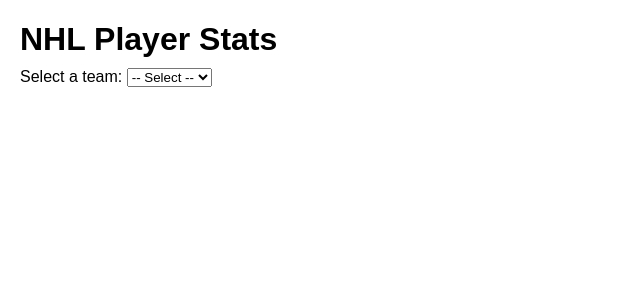
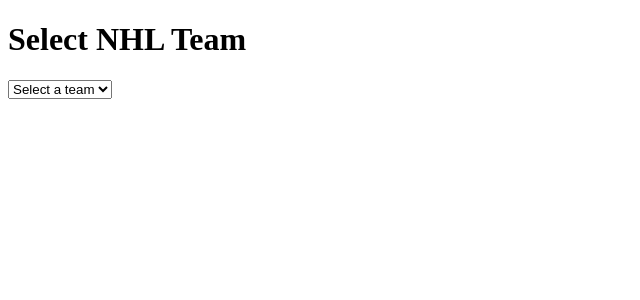
Before and after one commit to CalvinAtApex/Hockey-Stats, a Flask app: page / in a window 1280 px wide. Shown: the top 300 px of the page, without its empty margins (0-640 px from the left). Run offline with Flask 3, Linux system fonts and the light colour scheme; data that the repository does not hold is empty.

Commit message:
Update index.html

```diff
--- a/templates/index.html
+++ b/templates/index.html
@@ -2,27 +2,16 @@
 <html lang="en">
 <head>
     <meta charset="UTF-8">
-    <title>NHL Player Stats</title>
-    <style>
-        body { font-family: Arial, sans-serif; margin: 20px; }
-        h1 { margin-bottom: 10px; }
-        #roster-table th, #roster-table td { padding: 8px; border: 1px solid #ccc; text-align: left; }
-        #roster-table { border-collapse: collapse; width: 100%; margin-top: 20px; }
-    </style>
+    <title>NHL Team Stats</title>
 </head>
 <body>
-    <h1>NHL Player Stats</h1>
-
-    <label for="team-select">Select a team:</label>
-    <select id="team-select">
-        <option value="">-- Select --</option>
-        {% for team in teams %}
-            <option value="{{ team.abbrev }}">{{ team.name }}</option>
-        {% endfor %}
+    <h1>Select NHL Team</h1>
+    <select id="teamSelect">
+        <option value="">Select a team</option>
     </select>
 
-    <div id="loading" style="display:none; margin-top: 10px;">Loading roster...</div>
-    <table id="roster-table" style="display:none;">
+    <h2 id="teamName"></h2>
+    <table id="rosterTable" border="1" style="display:none;">
         <thead>
             <tr>
                 <th>Number</th>
@@ -36,33 +25,39 @@
     </table>
 
     <script>
-        document.getElementById('team-select').addEventListener('change', async function() {
-            const team = this.value;
-            const loading = document.getElementById('loading');
-            const table = document.getElementById('roster-table');
-            const tbody = table.querySelector('tbody');
+        document.addEventListener("DOMContentLoaded", () => {
+            fetch("/teams")
+                .then(response => response.json())
+                .then(data => {
+                    const select = document.getElementById("teamSelect");
+                    data.forEach(team => {
+                        const option = document.createElement("option");
+                        option.value = team.abbrev;
+                        option.textContent = team.name;
+                        select.appendChild(option);
+                    });
+                });
 
-            if (!team) {
-                table.style.display = 'none';
+            document.getElementById("teamSelect").addEventListener("change", function() {
+                const abbrev = this.value;
+                if (!abbrev) return;
+
+                fetch(`/roster/${abbrev}`)
+                    .then(response => response.json())
+                    .then(data => {
+                        if (data.error) {
+                            alert(data.error);
                             return;
                         }
 
-            loading.style.display = 'block';
-            table.style.display = 'none';
-            tbody.innerHTML = '';
+                        const table = document.getElementById("rosterTable");
+                        const tbody = table.querySelector("tbody");
+                        tbody.innerHTML = "";
 
-            try {
-                const response = await fetch(`/roster/${team}`);
-                if (!response.ok) throw new Error(`Failed to fetch roster: ${response.statusText}`);
-                const roster = await response.json();
-
-                if (roster.length === 0) {
-                    tbody.innerHTML = '<tr><td colspan="5">No roster data found.</td></tr>';
-                } else {
-                    roster.forEach(player => {
-                        const row = document.createElement('tr');
+                        data.forEach(player => {
+                            const row = document.createElement("tr");
                             row.innerHTML = `
-                            <td>${player.number || '-'}</td>
+                                <td>${player.number}</td>
                                 <td>${player.name}</td>
                                 <td>${player.position}</td>
                                 <td>${player.goals}</td>
@@ -70,15 +65,15 @@
                             `;
                             tbody.appendChild(row);
                         });
-                }
 
-                table.style.display = 'table';
-            } catch (err) {
-                alert('Error loading roster.');
-                console.error(err);
-            } finally {
-                loading.style.display = 'none';
-            }
+                        document.getElementById("teamName").textContent = abbrev;
+                        table.style.display = "table";
+                    })
+                    .catch(error => {
+                        console.error("Error loading roster:", error);
+                        alert("Error loading roster.");
+                    });
+            });
         });
     </script>
 </body>
```
Lines whose indentation alone changed are shown as unchanged.
